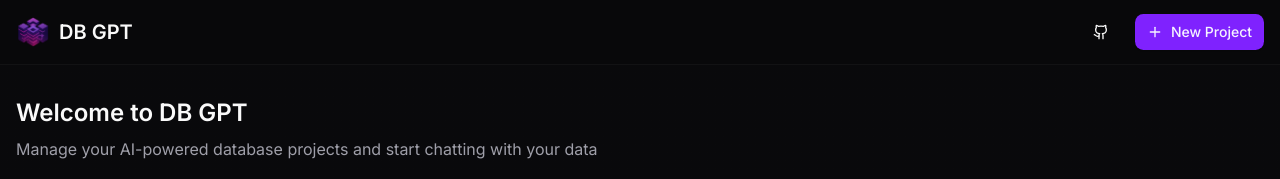
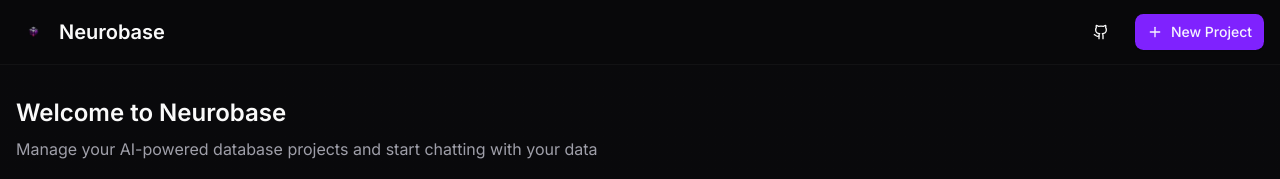
Before and after one commit to Blackrose-blackhat/Neurobase, a Next.js app: page /dashboard in a window 1280 px wide. Shown: the top 179 px of the page. Built offline with nearby package versions, Linux system fonts and the light colour scheme; no server answers.

Commit message:
opengraph

```diff
--- a/app/dashboard/page.tsx
+++ b/app/dashboard/page.tsx
@@ -101,8 +101,8 @@
       <header className="border-b border-border/40 bg-background/95 backdrop-blur supports-[backdrop-filter]:bg-background/60 w-full ">
         <div className=" flex h-16 items-center justify-between px-4 w-full ">
           <Link href="/" className="flex items-center gap-2">
-            <Image src={logo} height={35} width={35} alt="DB GPT" />
-            <h1 className="text-xl font-semibold">DB GPT</h1>
+            <Image src={logo} height={35} width={35} alt="Neurobase" />
+            <h1 className="text-xl font-semibold">Neurobase</h1>
           </Link>
 
           <div className="flex items-center gap-4">
@@ -141,7 +141,7 @@
       <main className=" px-4 py-8">
         {/* Welcome Section */}
         <div className="mb-8">
-          <h2 className="text-2xl font-semibold mb-2">Welcome to DB GPT</h2>
+          <h2 className="text-2xl font-semibold mb-2">Welcome to Neurobase</h2>
           <p className="text-muted-foreground">
             Manage your AI-powered database projects and start chatting with your data
           </p>
@@ -193,7 +193,7 @@
       {/* <footer className="border-t border-border/40 mt-auto">
         <div className=" flex h-14 items-center justify-between px-4">
           <p className="text-sm text-muted-foreground">
-            © 2024 DB GPT. All rights reserved.
+            © 2024 Neurobase. All rights reserved.
           </p>
           <div className="flex items-center gap-4">
             <Button variant="link" size="sm" asChild>
--- a/app/layout.tsx
+++ b/app/layout.tsx
@@ -6,7 +6,7 @@
 const inter = Inter({ subsets: ["latin"] });
 
 export const metadata: Metadata = {
-  title: "DB GPT - AI-Powered Database Assistant",
+  title: "Neurobase - AI-Powered Database Assistant",
   description:
     "An intelligent database assistant powered by AI that helps you interact with your databases using natural language.",
   keywords: [
@@ -17,9 +17,9 @@
     "database assistant",
     "natural language query",
   ],
-  authors: [{ name: "DB GPT Team" }],
-  creator: "DB GPT Team",
-  publisher: "DB GPT",
+  authors: [{ name: "Neurobase Team" }],
+  creator: "Neurobase Team",
+  publisher: "Neurobase",
   robots: {
     index: true,
     follow: true,
@@ -35,15 +35,15 @@
     type: "website",
     locale: "en_US",
     url: "db-gpt-seven.vercel.app",
-    title: "DB GPT - AI-Powered Database Assistant",
+    title: "Neurobase - AI-Powered Database Assistant",
     description:
       "An intelligent database assistant powered by AI that helps you interact with your databases using natural language.",
-    siteName: "DB GPT",
+    siteName: "Neurobase",
 
   },
   twitter: {
     card: "summary_large_image",
-    title: "DB GPT - AI-Powered Database Assistant",
+    title: "Neurobase - AI-Powered Database Assistant",
     description:
       "An intelligent database assistant powered by AI that helps you interact with your databases using natural language.",
     creator: "@dbgpt",
```
Also changed, not shown: public/images/icon.png, public/images/opengraph.png (added), public/manifest.json.
